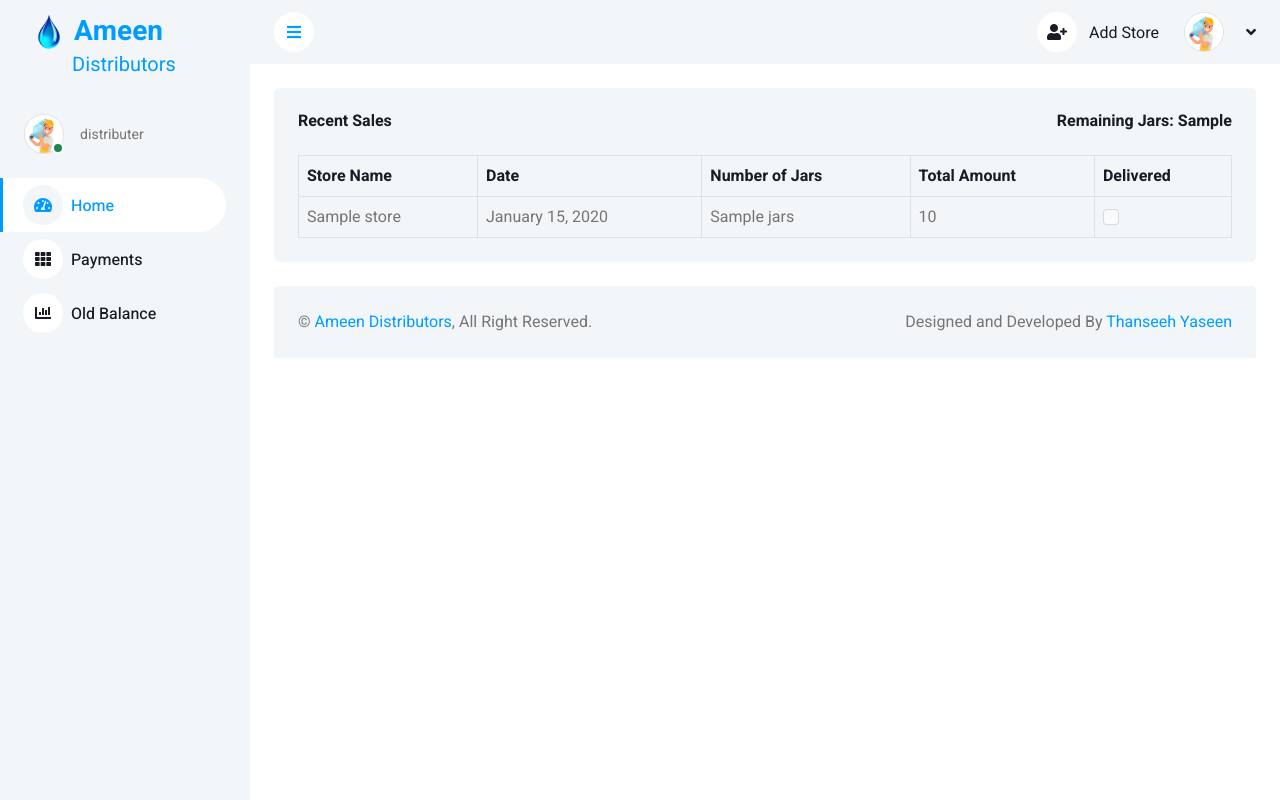
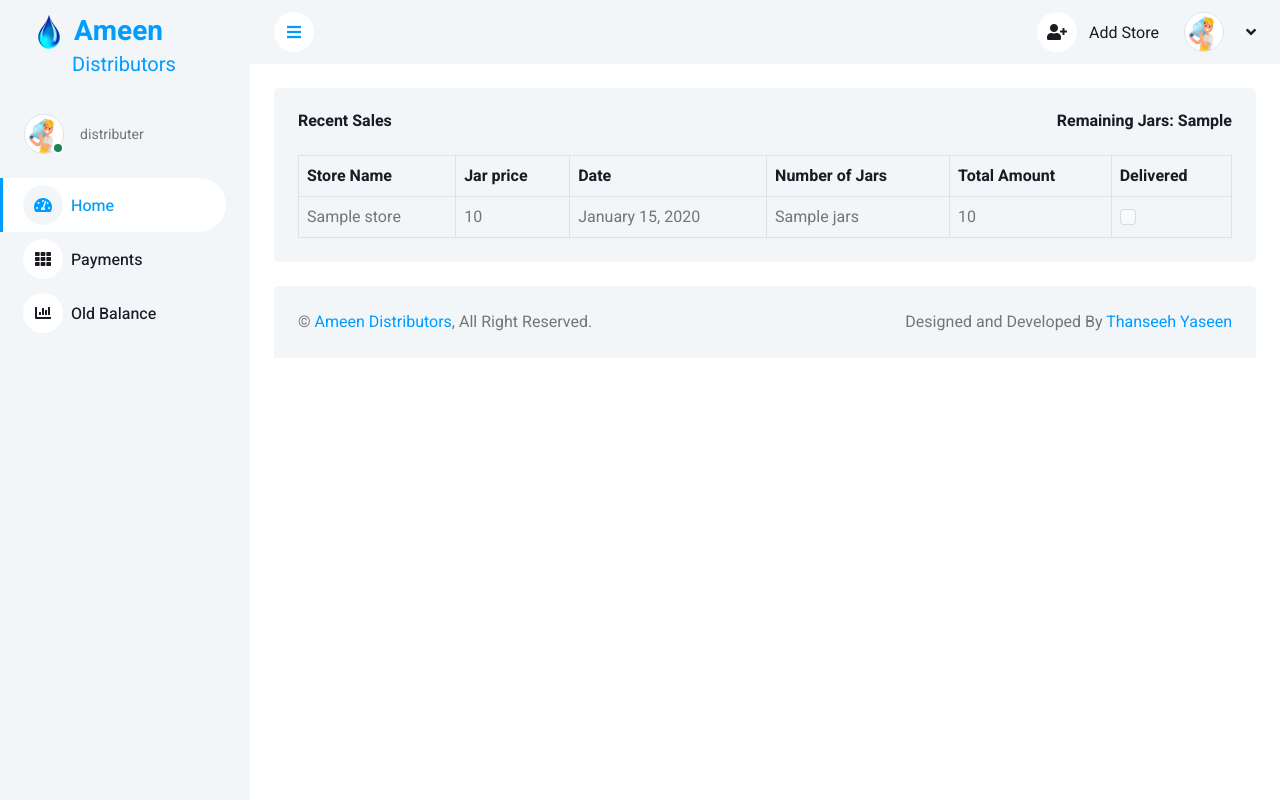
Before and after one commit to Thanseeeh/NeslinAqua, a Django app: template templates/users_temp/index.html in a window 1280 px wide. Run offline with Django 4.2, Linux system fonts and the light colour scheme; tables that the repository leaves empty hold one stand-in row (values such as "Sample post"); the template is opened without the code that fills it: values that come from a table or form of the project are taken from there, most other values are stand-ins (such as "Sample title", 1, 10 or a date in 2020); some libraries are stand-ins or nearby versions.

Commit message:
jar price

```diff
--- a/templates/users_temp/index.html
+++ b/templates/users_temp/index.html
@@ -38,6 +38,7 @@
                     <thead>
                         <tr class="text-dark">
                             <th scope="col">Store Name</th>
+                            <th scope="col">Jar price</th>
                             <th scope="col">Date</th>
                             <th scope="col">Number of Jars</th>
                             <th scope="col">Total Amount</th>
@@ -53,6 +54,9 @@
                                 {% else %}
                                     <a href="{% url 'add_sale' item.store.id %}">{{ item.store.name }}</a>
                                 {% endif %}
+                            </td>
+                            <td>
+                                {{ item.store.price_for_jar|floatformat:"0" }}
                             </td>
                             {% for record in item.sales_records %}
                                 <td>{{ record.date|date:"F j, Y" }}</td>
```
